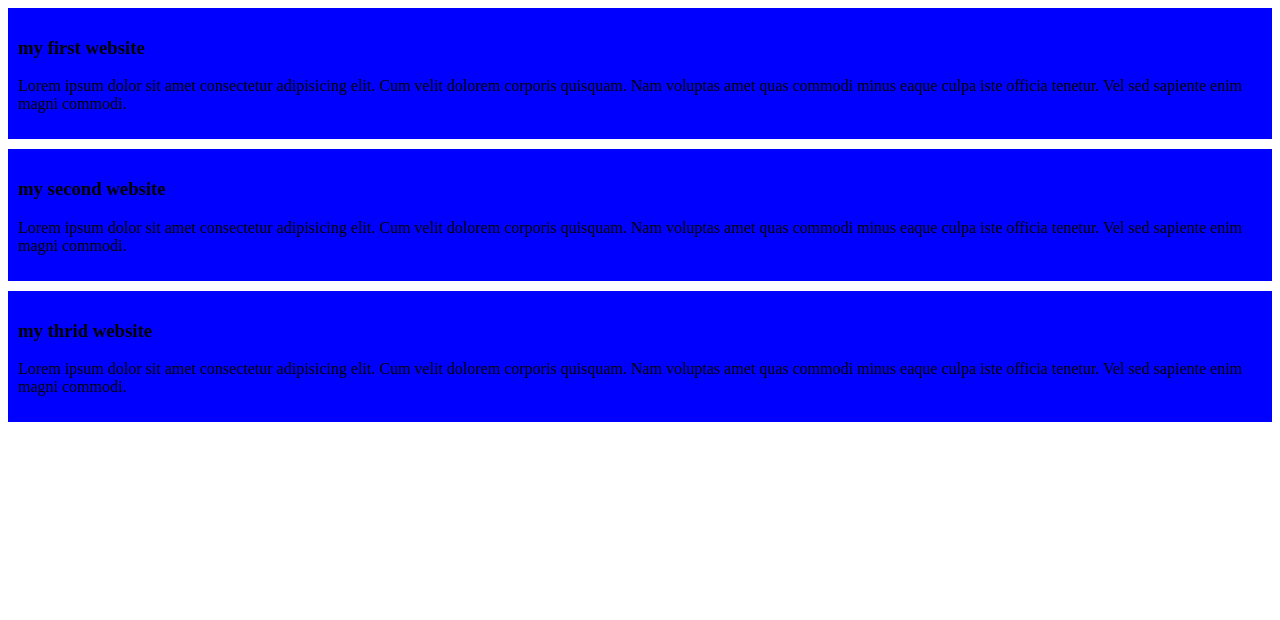
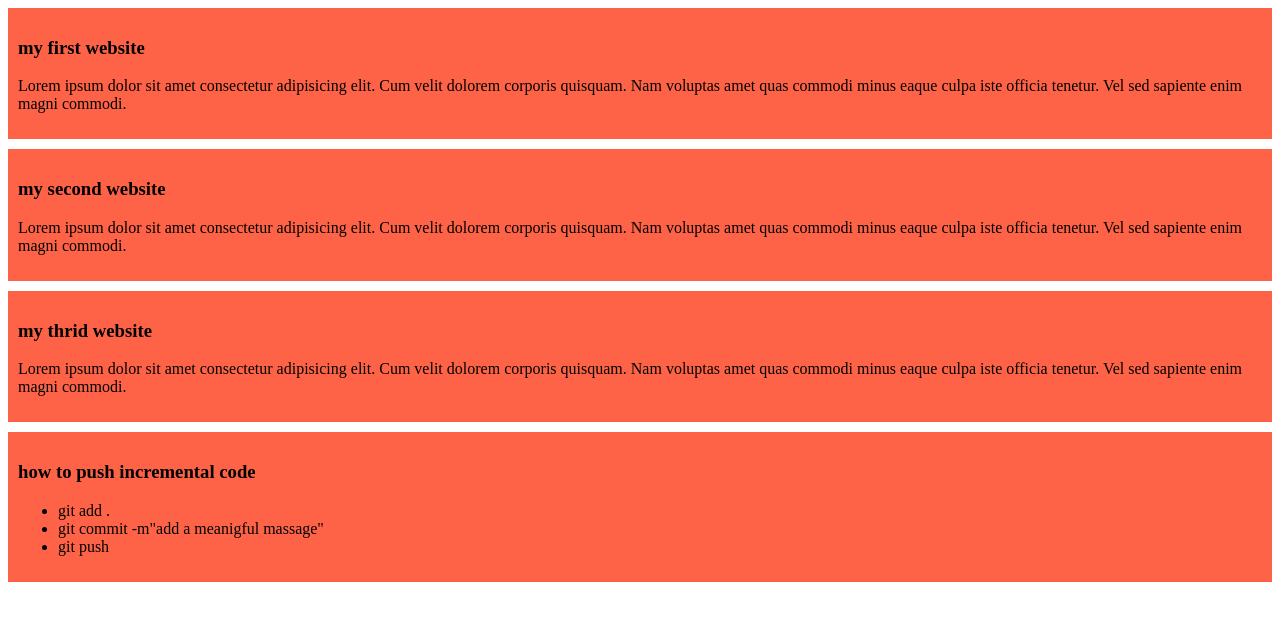
Before and after one commit to tanim006/my-2nd-repo, a plain HTML site: page index.html in a window 1280 px wide. Drawn offline with Linux system fonts and the light colour scheme.

Commit message:
added the list

```diff
--- a/index.html
+++ b/index.html
@@ -20,5 +20,13 @@
         <h3> my  thrid website </h3>
         <p>Lorem ipsum dolor sit amet consectetur adipisicing elit. Cum velit dolorem corporis quisquam. Nam voluptas amet quas commodi minus eaque culpa iste officia tenetur. Vel sed sapiente enim magni commodi.</p>
     </div>
+    <div>
+        <h3> how to push incremental code</h3>
+        <ul>
+            <li>git add .</li>
+            <li>git commit -m"add a meanigful massage"</li>
+            <li>git push</li>
+        </ul>
+    </div>
 </body>
 </html>
--- a/styles/blog.css
+++ b/styles/blog.css
@@ -1,5 +1,5 @@
 div{
-    background-color: blue;
+    background-color: tomato;
     padding: 10px;
     margin-bottom: 10px;
 }
```
